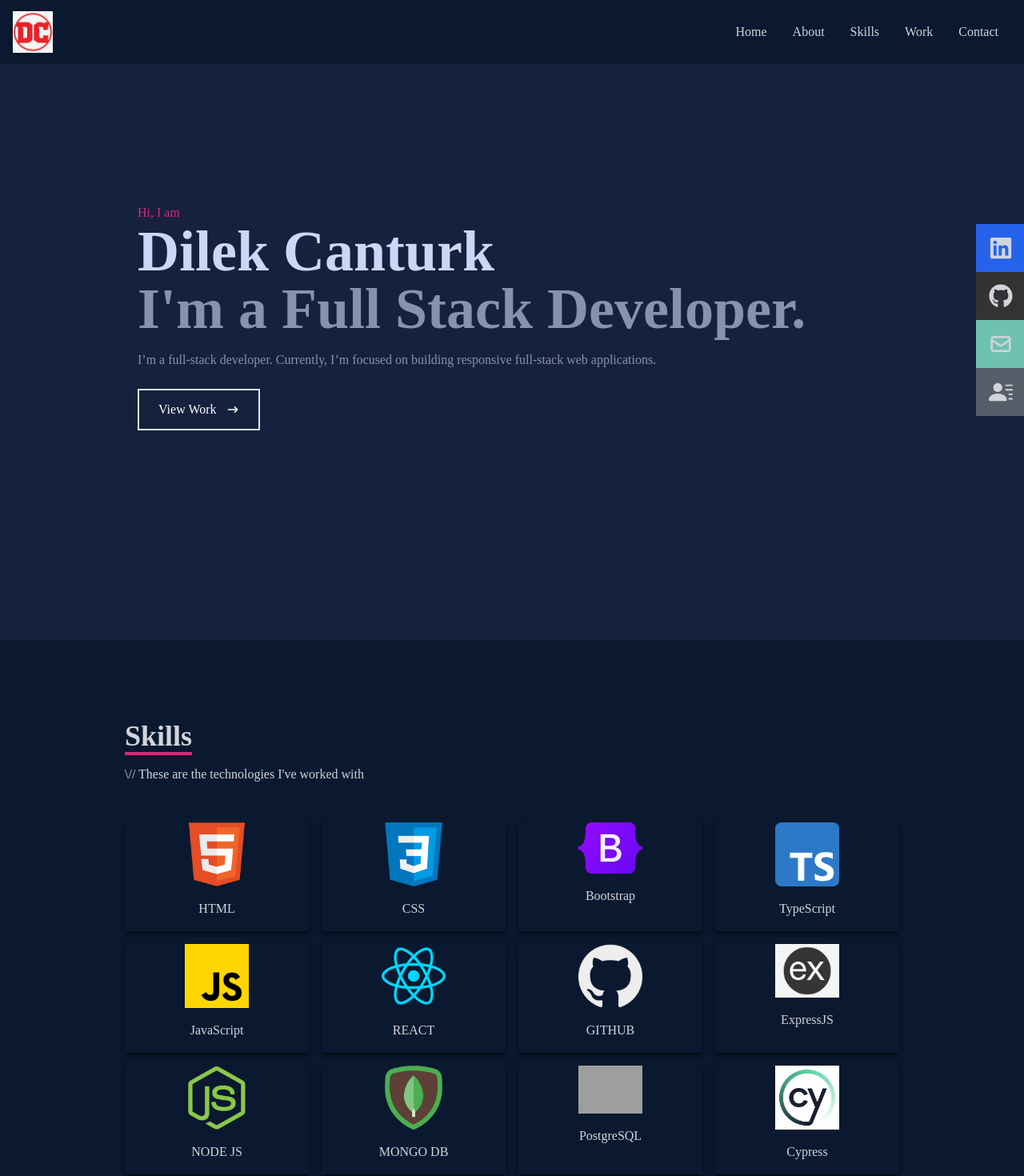
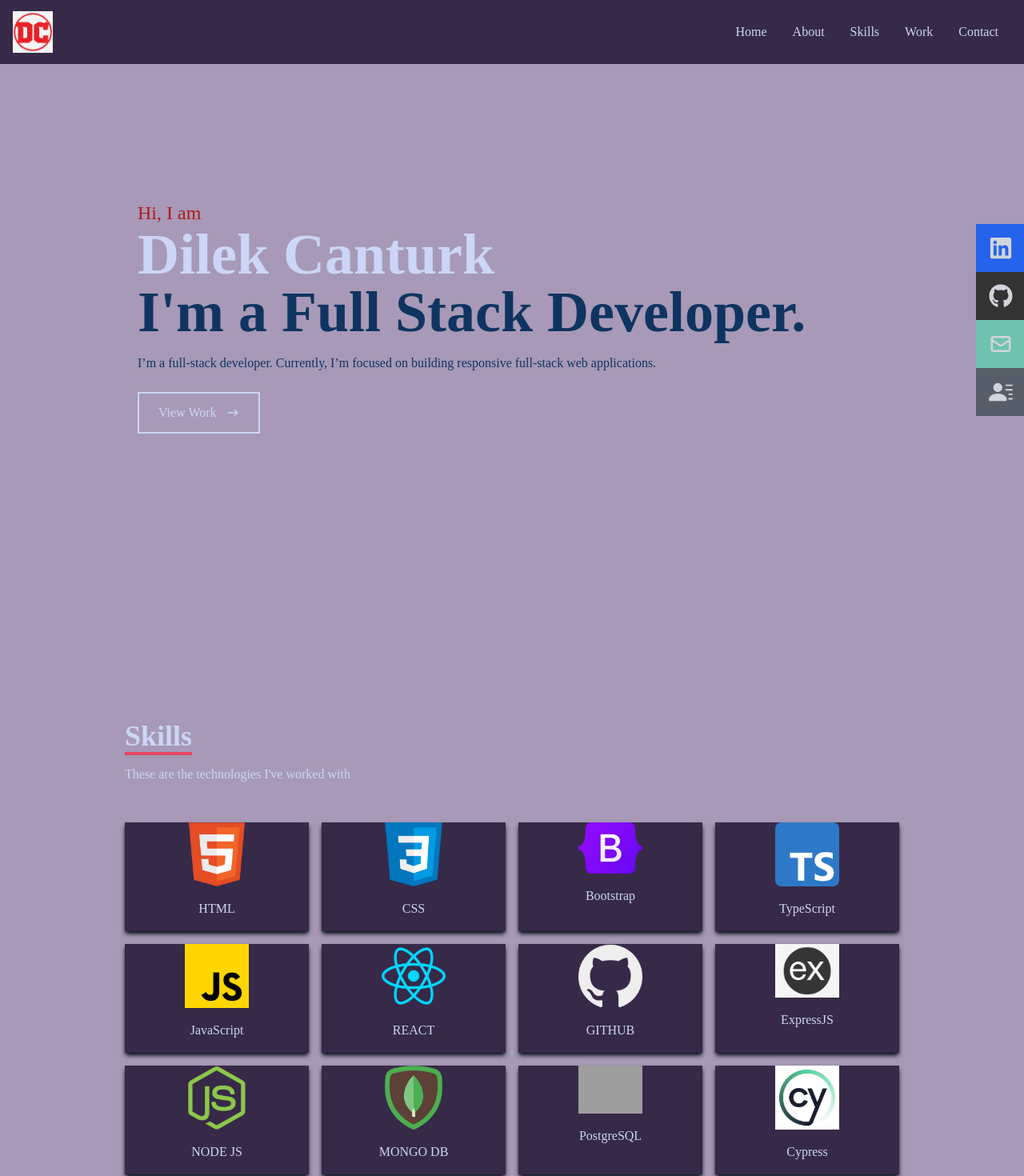
Before and after one commit to Dilekcn/dilek-portfolio, a React (Create React App) app: page / in a window 1280 px wide. Shown: the top 1470 px of the page at 80% size. Built offline with nearby package versions, Linux system fonts and the light colour scheme; grey boxes are pictures that could not be loaded.

Commit message:
changed background color

```diff
--- a/src/components/Home.jsx
+++ b/src/components/Home.jsx
@@ -4,24 +4,24 @@ import { HiArrowNarrowRight } from 'react-icons/hi';
 
 const Home = () => {
   return (
-    <div name='home' className='w-full h-screen bg-[#16213E]'>
+    <div name='home' className='w-full h-screen bg-[#A799B7]'>
       {/* Container */}
       <div className='max-w-[1000px] mx-auto px-8 flex flex-col justify-center h-full'>
-        <p className='text-pink-600'>Hi, I am</p>
+        <p className='text-[#B61919] text-2xl font-medium'>Hi, I am</p>
 
 
         <h1 className='text-4xl sm:text-7xl font-bold text-[#ccd6f6]'>
           Dilek Canturk
         </h1>
-        <h2 className='text-4xl sm:text-7xl font-bold text-[#8892b0]'>
+        <h2 className='text-4xl sm:text-7xl font-bold text-[#0F3460]'>
           I'm a Full Stack Developer.
         </h2>
-        <p className='text-[#8892b0] py-4 max-w-[700px]'>
+        <p className='text-[#0F3460] py-4 max-w-[700px]'>
           I’m a full-stack developer. Currently, I’m focused on
           building responsive full-stack web applications.
         </p>
         <div>
-          <button className='text-white group border-2 px-6 py-3 my-2 flex items-center hover:bg-pink-600 hover:border-pink-600'>
+          <button className='text-[#ccd6f6] border-[#ccd6f6] group border-2 px-6 py-3 my-2 flex items-center hover:bg-[#B61919] hover:border-[#B61919]'>
             View Work
             <span className='group-hover:rotate-90 duration-300'>
               <HiArrowNarrowRight className='ml-3 ' />
--- a/src/components/Navbar.jsx
+++ b/src/components/Navbar.jsx
@@ -17,7 +17,7 @@ const Navbar = () => {
   const handleClick = () => setNav(!nav);
 
   return (
-    <div className='fixed w-full h-[80px] flex justify-between items-center px-4 bg-[#0a192f] text-gray-300'>
+    <div className='fixed w-full h-[80px] flex justify-between items-center px-4 bg-[#372948] text-[#ccd6f6]'>
       <div>
         <img src={Logo} alt='Logo Image' style={{ width: '50px' }} />
       </div>
--- a/src/components/Skills.jsx
+++ b/src/components/Skills.jsx
@@ -18,60 +18,60 @@ import Bootstrap from '../assets/bootstrap.png';
 
 const Skills = () => {
   return (
-    <div name='skills' className='w-full h-screen bg-[#0a192f] text-gray-300'>
+    <div name='skills' className='w-full h-screen   bg-[#A799B7] text-[#ccd6f6]'>
       {/* Container */}
-      <div className='max-w-[1000px] mx-auto p-4 flex flex-col justify-center w-full h-full'>
+      <div className='max-w-[1000px] mx-auto p-4 flex flex-col justify-center w-full h-full '>
           <div>
-              <p className='text-4xl font-bold inline border-b-4 border-pink-600 '>Skills</p>
-              <p className='py-4'>\// These are the technologies I've worked with</p>
+              <p className='text-4xl font-bold inline border-b-4 border-[#E94560] '>Skills</p>
+              <p className='py-4'> These are the technologies I've worked with</p>
           </div>
 
-          <div className='w-full grid grid-cols-2 sm:grid-cols-4 gap-4 text-center py-8'>
-              <div className='shadow-md shadow-[#040c16] hover:scale-110 duration-500'>
+          <div className='w-full grid grid-cols-2 sm:grid-cols-4 gap-4 text-center py-8   '>
+              <div className='shadow-md shadow-[#040c16] hover:scale-110 duration-500 bg-[#372948]'>
                   <img className='w-20 mx-auto' src={HTML} alt="HTML icon" />
                   <p className='my-4'>HTML</p>
               </div>
-              <div className='shadow-md shadow-[#040c16] hover:scale-110 duration-500'>
+              <div className='shadow-md shadow-[#040c16] hover:scale-110 duration-500 bg-[#372948]'>
                   <img className='w-20 mx-auto' src={CSS} alt="HTML icon" />
                   <p className='my-4'>CSS</p>
               </div>
-              <div className='shadow-md shadow-[#040c16] hover:scale-110 duration-500'>
+              <div className='shadow-md shadow-[#040c16] hover:scale-110 duration-500 bg-[#372948]'>
                   <img className='w-20 mx-auto' src={Bootstrap} alt="HTML icon" />
                   <p className='my-4'>Bootstrap</p>
               </div>
-              <div className='shadow-md shadow-[#040c16] hover:scale-110 duration-500'>
+              <div className='shadow-md shadow-[#040c16] hover:scale-110 duration-500 bg-[#372948]'>
                   <img className='w-20 mx-auto' src={Typescript} alt="HTML icon" />
                   <p className='my-4'>TypeScript</p>
               </div>
-              <div className='shadow-md shadow-[#040c16] hover:scale-110 duration-500'>
+              <div className='shadow-md shadow-[#040c16] hover:scale-110 duration-500 bg-[#372948]'>
                   <img className='w-20 mx-auto' src={JavaScript} alt="HTML icon" />
                   <p className='my-4'>JavaScript</p>
               </div>
-              <div className='shadow-md shadow-[#040c16] hover:scale-110 duration-500'>
+              <div className='shadow-md shadow-[#040c16] hover:scale-110 duration-500 bg-[#372948]'>
                   <img className='w-20 mx-auto' src={ReactImg} alt="HTML icon" />
                   <p className='my-4'>REACT</p>
               </div>
-              <div className='shadow-md shadow-[#040c16] hover:scale-110 duration-500'>
+              <div className='shadow-md shadow-[#040c16] hover:scale-110 duration-500 bg-[#372948]'>
                   <img className='w-20 mx-auto' src={GitHub} alt="HTML icon" />
                   <p className='my-4'>GITHUB</p>
               </div>
-              <div className='shadow-md shadow-[#040c16] hover:scale-110 duration-500'>
+              <div className='shadow-md shadow-[#040c16] hover:scale-110 duration-500 bg-[#372948]'>
                   <img className='w-20 mx-auto' src={Expressjs} alt="HTML icon" />
                   <p className='my-4'>ExpressJS</p>
               </div>
-              <div className='shadow-md shadow-[#040c16] hover:scale-110 duration-500'>
+              <div className='shadow-md shadow-[#040c16] hover:scale-110 duration-500 bg-[#372948]'>
                   <img className='w-20 mx-auto' src={Node} alt="HTML icon" />
                   <p className='my-4'>NODE JS</p>
               </div>
-              <div className='shadow-md shadow-[#040c16] hover:scale-110 duration-500'>
+              <div className='shadow-md shadow-[#040c16] hover:scale-110 duration-500 bg-[#372948]'>
                   <img className='w-20 mx-auto' src={Mongo} alt="HTML icon" />
                   <p className='my-4'>MONGO DB</p>
               </div>
-              <div className='shadow-md shadow-[#040c16] hover:scale-110 duration-500'>
+              <div className='shadow-md shadow-[#040c16] hover:scale-110 duration-500 bg-[#372948]'>
                   <img className='w-20 mx-auto' src={Postgresql} alt="HTML icon" />
                   <p className='my-4'>PostgreSQL</p>
               </div>
-              <div className='shadow-md shadow-[#040c16] hover:scale-110 duration-500'>
+              <div className='shadow-md shadow-[#040c16] hover:scale-110 duration-500 bg-[#372948]'>
                   <img className='w-20 mx-auto' src={Cypress} alt="HTML icon" />
                   <p className='my-4'>Cypress</p>
               </div>
```
